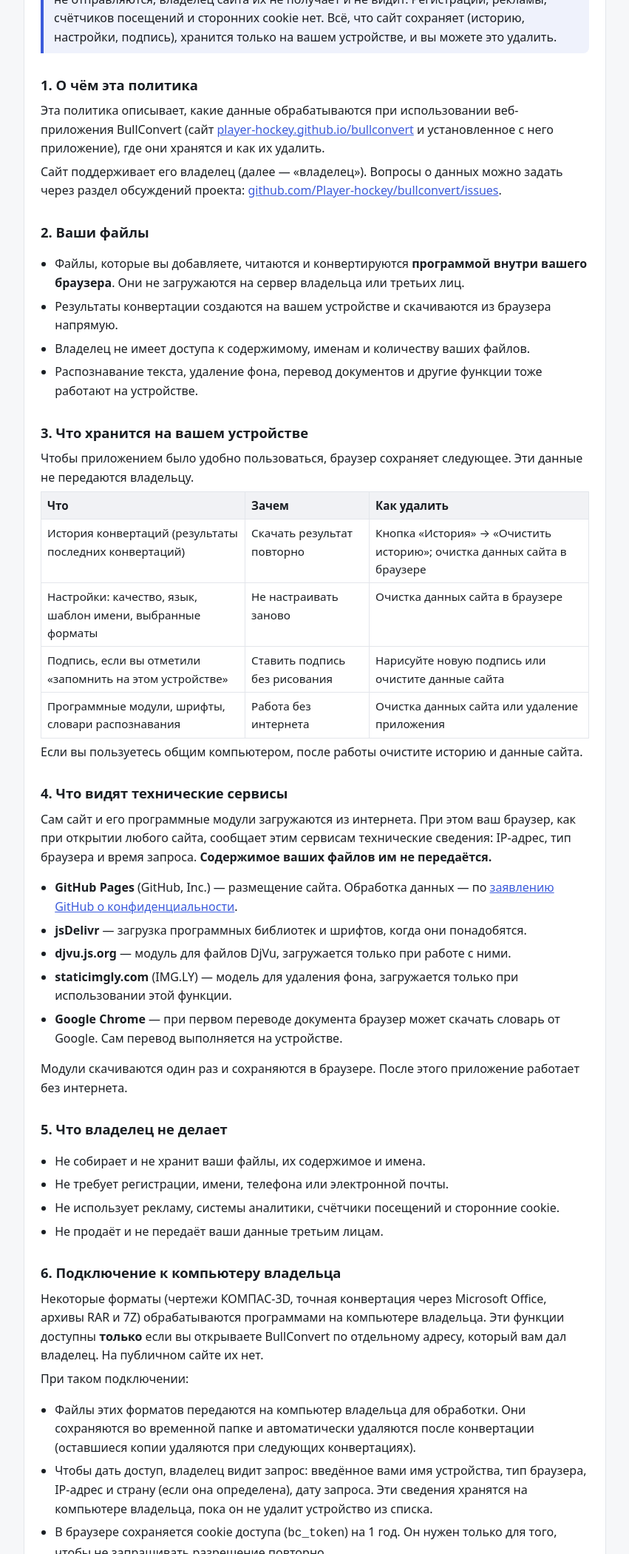
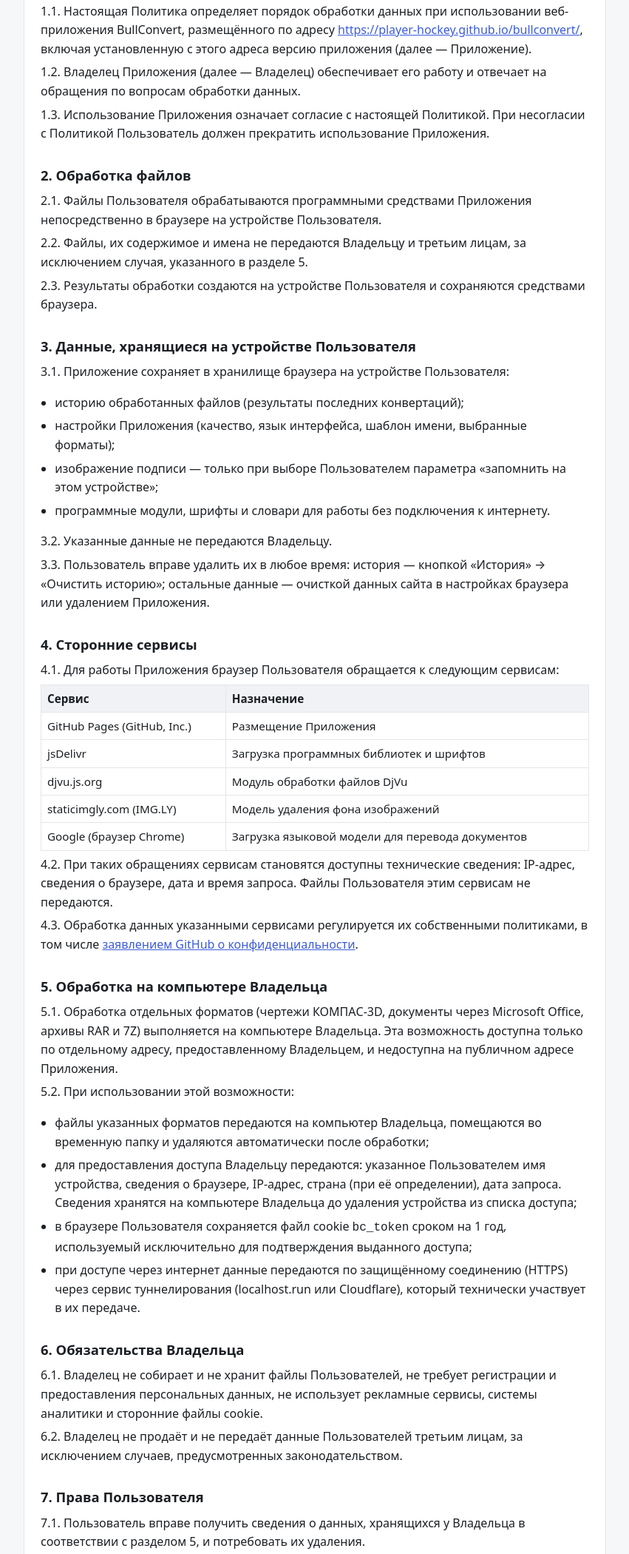
Before and after one commit to Player-hockey/bullconvert, a plain HTML site: page privacy.html in a window 1280 px wide. Shown: the part 220-2320 px from the top of the page at 74% size, without its empty margins (214-1065 px from the left). Drawn offline with Linux system fonts and the light colour scheme.

Commit message:
BullConvert site 2026-11-20 12:32

```diff
--- a/privacy.html
+++ b/privacy.html
@@ -21,8 +21,7 @@
   ul { padding-left: 1.2em; }
   .muted { color: var(--muted); }
   a { color: var(--accent); }
-  .summary { border-left: 4px solid var(--accent); padding: 8px 14px; margin: 16px 0; background: color-mix(in srgb, var(--accent) 8%, transparent); border-radius: 0 8px 8px 0; }
-  table { border-collapse: collapse; width: 100%; font-size: .95em; }
+  table { border-collapse: collapse; width: 100%; font-size: .95em; margin: 6px 0; }
   td, th { border: 1px solid var(--border); padding: 6px 8px; text-align: left; vertical-align: top; }
   th { background: color-mix(in srgb, var(--border) 50%, transparent); }
   .back { display: inline-block; margin-bottom: 14px; }
@@ -33,74 +32,62 @@
   <a class="back" href="./">← BullConvert</a>
   <div class="card">
     <h1>Политика конфиденциальности</h1>
-    <p class="muted">Редакция от 20 ноября 2026 года</p>
+    <p class="muted">Редакция от 20 ноября 2026 г.</p>
 
-    <div class="summary">
-      <b>Коротко.</b> BullConvert конвертирует файлы прямо в вашем браузере. Ваши файлы никуда не отправляются, владелец сайта их не получает и не видит.
-      Регистрации, рекламы, счётчиков посещений и сторонних cookie нет. Всё, что сайт сохраняет (историю, настройки, подпись), хранится только на вашем устройстве, и вы можете это удалить.
-    </div>
+    <h2>1. Общие положения</h2>
+    <p>1.1. Настоящая Политика определяет порядок обработки данных при использовании веб-приложения BullConvert, размещённого по адресу <a href="https://player-hockey.github.io/bullconvert/">https://player-hockey.github.io/bullconvert/</a>, включая установленную с этого адреса версию приложения (далее — Приложение).</p>
+    <p>1.2. Владелец Приложения (далее — Владелец) обеспечивает его работу и отвечает на обращения по вопросам обработки данных.</p>
+    <p>1.3. Использование Приложения означает согласие с настоящей Политикой. При несогласии с Политикой Пользователь должен прекратить использование Приложения.</p>
 
-    <h2>1. О чём эта политика</h2>
-    <p>Эта политика описывает, какие данные обрабатываются при использовании веб-приложения BullConvert (сайт <a href="https://player-hockey.github.io/bullconvert/">player-hockey.github.io/bullconvert</a> и установленное с него приложение), где они хранятся и как их удалить.</p>
-    <p>Сайт поддерживает его владелец (далее — «владелец»). Вопросы о данных можно задать через раздел обсуждений проекта: <a href="https://github.com/Player-hockey/bullconvert/issues">github.com/Player-hockey/bullconvert/issues</a>.</p>
+    <h2>2. Обработка файлов</h2>
+    <p>2.1. Файлы Пользователя обрабатываются программными средствами Приложения непосредственно в браузере на устройстве Пользователя.</p>
+    <p>2.2. Файлы, их содержимое и имена не передаются Владельцу и третьим лицам, за исключением случая, указанного в разделе 5.</p>
+    <p>2.3. Результаты обработки создаются на устройстве Пользователя и сохраняются средствами браузера.</p>
 
-    <h2>2. Ваши файлы</h2>
+    <h2>3. Данные, хранящиеся на устройстве Пользователя</h2>
+    <p>3.1. Приложение сохраняет в хранилище браузера на устройстве Пользователя:</p>
     <ul>
-      <li>Файлы, которые вы добавляете, читаются и конвертируются <b>программой внутри вашего браузера</b>. Они не загружаются на сервер владельца или третьих лиц.</li>
-      <li>Результаты конвертации создаются на вашем устройстве и скачиваются из браузера напрямую.</li>
-      <li>Владелец не имеет доступа к содержимому, именам и количеству ваших файлов.</li>
-      <li>Распознавание текста, удаление фона, перевод документов и другие функции тоже работают на устройстве.</li>
+      <li>историю обработанных файлов (результаты последних конвертаций);</li>
+      <li>настройки Приложения (качество, язык интерфейса, шаблон имени, выбранные форматы);</li>
+      <li>изображение подписи — только при выборе Пользователем параметра «запомнить на этом устройстве»;</li>
+      <li>программные модули, шрифты и словари для работы без подключения к интернету.</li>
+    </ul>
+    <p>3.2. Указанные данные не передаются Владельцу.</p>
+    <p>3.3. Пользователь вправе удалить их в любое время: история — кнопкой «История» → «Очистить историю»; остальные данные — очисткой данных сайта в настройках браузера или удалением Приложения.</p>
+
+    <h2>4. Сторонние сервисы</h2>
+    <p>4.1. Для работы Приложения браузер Пользователя обращается к следующим сервисам:</p>
+    <table>
+      <tr><th>Сервис</th><th>Назначение</th></tr>
+      <tr><td>GitHub Pages (GitHub, Inc.)</td><td>Размещение Приложения</td></tr>
+      <tr><td>jsDelivr</td><td>Загрузка программных библиотек и шрифтов</td></tr>
+      <tr><td>djvu.js.org</td><td>Модуль обработки файлов DjVu</td></tr>
+      <tr><td>staticimgly.com (IMG.LY)</td><td>Модель удаления фона изображений</td></tr>
+      <tr><td>Google (браузер Chrome)</td><td>Загрузка языковой модели для перевода документов</td></tr>
+    </table>
+    <p>4.2. При таких обращениях сервисам становятся доступны технические сведения: IP-адрес, сведения о браузере, дата и время запроса. Файлы Пользователя этим сервисам не передаются.</p>
+    <p>4.3. Обработка данных указанными сервисами регулируется их собственными политиками, в том числе <a href="https://docs.github.com/ru/site-policy/privacy-policies/github-general-privacy-statement">заявлением GitHub о конфиденциальности</a>.</p>
+
+    <h2>5. Обработка на компьютере Владельца</h2>
+    <p>5.1. Обработка отдельных форматов (чертежи КОМПАС-3D, документы через Microsoft Office, архивы RAR и 7Z) выполняется на компьютере Владельца. Эта возможность доступна только по отдельному адресу, предоставленному Владельцем, и недоступна на публичном адресе Приложения.</p>
+    <p>5.2. При использовании этой возможности:</p>
+    <ul>
+      <li>файлы указанных форматов передаются на компьютер Владельца, помещаются во временную папку и удаляются автоматически после обработки;</li>
+      <li>для предоставления доступа Владельцу передаются: указанное Пользователем имя устройства, сведения о браузере, IP-адрес, страна (при её определении), дата запроса. Сведения хранятся на компьютере Владельца до удаления устройства из списка доступа;</li>
+      <li>в браузере Пользователя сохраняется файл cookie <code>bc_token</code> сроком на 1 год, используемый исключительно для подтверждения выданного доступа;</li>
+      <li>при доступе через интернет данные передаются по защищённому соединению (HTTPS) через сервис туннелирования (localhost.run или Cloudflare), который технически участвует в их передаче.</li>
     </ul>
 
-    <h2>3. Что хранится на вашем устройстве</h2>
-    <p>Чтобы приложением было удобно пользоваться, браузер сохраняет следующее. Эти данные не передаются владельцу.</p>
-    <table>
-      <tr><th>Что</th><th>Зачем</th><th>Как удалить</th></tr>
-      <tr><td>История конвертаций (результаты последних конвертаций)</td><td>Скачать результат повторно</td><td>Кнопка «История» → «Очистить историю»; очистка данных сайта в браузере</td></tr>
-      <tr><td>Настройки: качество, язык, шаблон имени, выбранные форматы</td><td>Не настраивать заново</td><td>Очистка данных сайта в браузере</td></tr>
-      <tr><td>Подпись, если вы отметили «запомнить на этом устройстве»</td><td>Ставить подпись без рисования</td><td>Нарисуйте новую подпись или очистите данные сайта</td></tr>
-      <tr><td>Программные модули, шрифты, словари распознавания</td><td>Работа без интернета</td><td>Очистка данных сайта или удаление приложения</td></tr>
-    </table>
-    <p>Если вы пользуетесь общим компьютером, после работы очистите историю и данные сайта.</p>
+    <h2>6. Обязательства Владельца</h2>
+    <p>6.1. Владелец не собирает и не хранит файлы Пользователей, не требует регистрации и предоставления персональных данных, не использует рекламные сервисы, системы аналитики и сторонние файлы cookie.</p>
+    <p>6.2. Владелец не продаёт и не передаёт данные Пользователей третьим лицам, за исключением случаев, предусмотренных законодательством.</p>
 
-    <h2>4. Что видят технические сервисы</h2>
-    <p>Сам сайт и его программные модули загружаются из интернета. При этом ваш браузер, как при открытии любого сайта, сообщает этим сервисам технические сведения: IP-адрес, тип браузера и время запроса. <b>Содержимое ваших файлов им не передаётся.</b></p>
-    <ul>
-      <li><b>GitHub Pages</b> (GitHub, Inc.) — размещение сайта. Обработка данных — по <a href="https://docs.github.com/ru/site-policy/privacy-policies/github-general-privacy-statement">заявлению GitHub о конфиденциальности</a>.</li>
-      <li><b>jsDelivr</b> — загрузка программных библиотек и шрифтов, когда они понадобятся.</li>
-      <li><b>djvu.js.org</b> — модуль для файлов DjVu, загружается только при работе с ними.</li>
-      <li><b>staticimgly.com</b> (IMG.LY) — модель для удаления фона, загружается только при использовании этой функции.</li>
-      <li><b>Google Chrome</b> — при первом переводе документа браузер может скачать словарь от Google. Сам перевод выполняется на устройстве.</li>
-    </ul>
-    <p>Модули скачиваются один раз и сохраняются в браузере. После этого приложение работает без интернета.</p>
+    <h2>7. Права Пользователя</h2>
+    <p>7.1. Пользователь вправе получить сведения о данных, хранящихся у Владельца в соответствии с разделом 5, и потребовать их удаления.</p>
+    <p>7.2. Обращения направляются через раздел обсуждений проекта: <a href="https://github.com/Player-hockey/bullconvert/issues">https://github.com/Player-hockey/bullconvert/issues</a>.</p>
 
-    <h2>5. Что владелец не делает</h2>
-    <ul>
-      <li>Не собирает и не хранит ваши файлы, их содержимое и имена.</li>
-      <li>Не требует регистрации, имени, телефона или электронной почты.</li>
-      <li>Не использует рекламу, системы аналитики, счётчики посещений и сторонние cookie.</li>
-      <li>Не продаёт и не передаёт ваши данные третьим лицам.</li>
-    </ul>
-
-    <h2>6. Подключение к компьютеру владельца</h2>
-    <p>Некоторые форматы (чертежи КОМПАС-3D, точная конвертация через Microsoft Office, архивы RAR и 7Z) обрабатываются программами на компьютере владельца. Эти функции доступны <b>только</b> если вы открываете BullConvert по отдельному адресу, который вам дал владелец. На публичном сайте их нет.</p>
-    <p>При таком подключении:</p>
-    <ul>
-      <li>Файлы этих форматов передаются на компьютер владельца для обработки. Они сохраняются во временной папке и автоматически удаляются после конвертации (оставшиеся копии удаляются при следующих конвертациях).</li>
-      <li>Чтобы дать доступ, владелец видит запрос: введённое вами имя устройства, тип браузера, IP-адрес и страну (если она определена), дату запроса. Эти сведения хранятся на компьютере владельца, пока он не удалит устройство из списка.</li>
-      <li>В браузере сохраняется cookie доступа (<code>bc_token</code>) на 1 год. Он нужен только для того, чтобы не запрашивать разрешение повторно.</li>
-      <li>При доступе через интернет данные идут через защищённое соединение (HTTPS) сервиса туннелей (localhost.run или Cloudflare). Этот сервис технически обрабатывает передаваемые данные.</li>
-    </ul>
-    <p>Чтобы удалить свои сведения, попросите владельца удалить устройство из списка доступа и очистите данные сайта в браузере.</p>
-
-    <h2>7. Ваши права</h2>
-    <p>На публичном сайте владелец не получает ваших персональных данных, поэтому удалять у себя ему нечего. Всё сохранённое находится у вас на устройстве. При подключении к компьютеру владельца вы можете в любой момент узнать, какие сведения о вашем устройстве хранятся, и потребовать их удаления, связавшись с владельцем.</p>
-
-    <h2>8. Дети</h2>
-    <p>Сайт не собирает данные пользователей и может использоваться без ограничений по возрасту.</p>
-
-    <h2>9. Изменения</h2>
-    <p>При изменении работы приложения политика будет обновлена. Дата редакции указана в начале страницы. Новая редакция действует с момента публикации.</p>
+    <h2>8. Изменение Политики</h2>
+    <p>8.1. Владелец вправе изменять настоящую Политику. Новая редакция вступает в силу с момента её публикации на данной странице.</p>
   </div>
 </main>
 </body>
--- a/sw.js
+++ b/sw.js
@@ -1,6 +1,6 @@
 // BullConvert service worker: приложение открывается без сети,
 // а библиотеки с CDN после первого использования берутся из кэша.
-const VERSION = 'bc-v14';
+const VERSION = 'bc-v15';
 const SHELL = `${VERSION}-shell`;
 const LIBS = `${VERSION}-libs`;
 const SHELL_FILES = [
```
